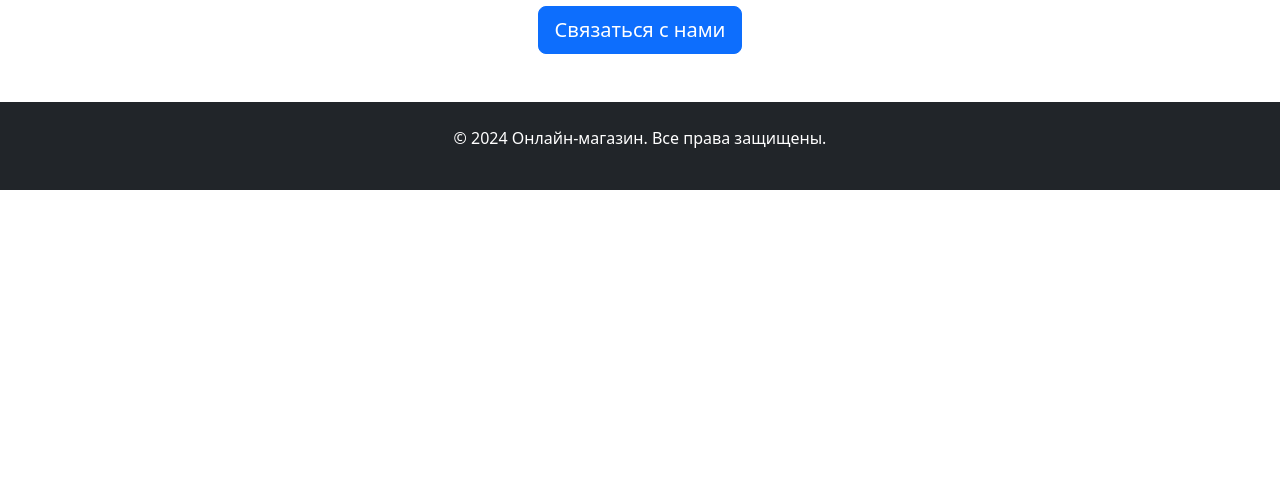
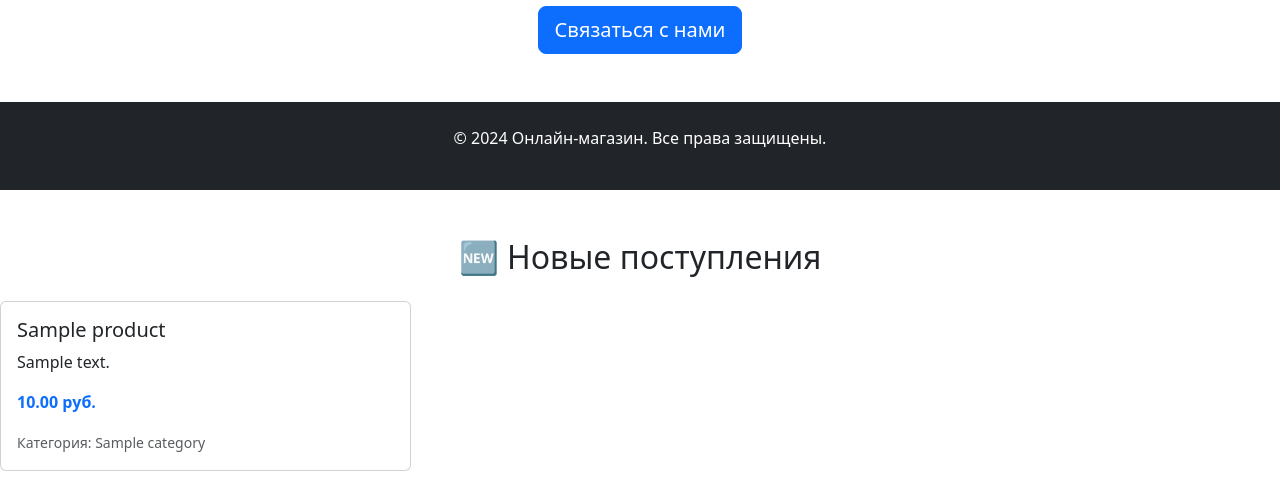
Before and after one commit to SeetanaMarata/django-online-store, a Django app: page / in a window 1280 px wide. Shown: the part 512-999 px from the top of the page. Before the commit the page ends 702 px from the top, so only its background shows below. Run offline with Django 5.2, Linux system fonts and the light colour scheme; tables that the repository leaves empty hold one stand-in row (values such as "Sample post").

Commit message:
feat: implement homepage with latest products

```diff
--- a/catalog/templates/catalog/home.html
+++ b/catalog/templates/catalog/home.html
@@ -65,3 +65,28 @@
     </footer>
 </body>
 </html>
+
+<!-- Последние продукты -->
+<div class="row mt-5">
+    <div class="col-12">
+        <h2 class="text-center mb-4">🆕 Новые поступления</h2>
+        <div class="row">
+            {% for product in latest_products %}
+            <div class="col-md-4 mb-3">
+                <div class="card h-100">
+                    <div class="card-body">
+                        <h5 class="card-title">{{ product.name }}</h5>
+                        <p class="card-text">{{ product.description|truncatewords:10 }}</p>
+                        <p class="text-primary fw-bold">{{ product.price }} руб.</p>
+                        <small class="text-muted">Категория: {{ product.category.name }}</small>
+                    </div>
+                </div>
+            </div>
+            {% empty %}
+            <div class="col-12 text-center">
+                <p>Пока нет товаров</p>
+            </div>
+            {% endfor %}
+        </div>
+    </div>
+</div>
--- a/catalog/views.py
+++ b/catalog/views.py
@@ -1,9 +1,22 @@
 from django.shortcuts import render
+
+from .models import Product
 
 
 def home(request):
     """Контроллер главной страницы"""
-    return render(request, "catalog/home.html")
+    # Получаем последние 5 продуктов
+    latest_products = Product.objects.all().order_by("-created_at")[:5]
+
+    # Выводим в консоль (для проверки)
+    print("🎯 Последние 5 продуктов:")
+    for product in latest_products:
+        print(f"  - {product.name} ({product.price} руб.)")
+
+    context = {
+        "latest_products": latest_products,
+    }
+    return render(request, "catalog/home.html", context)
 
 
 def contacts(request):
```
